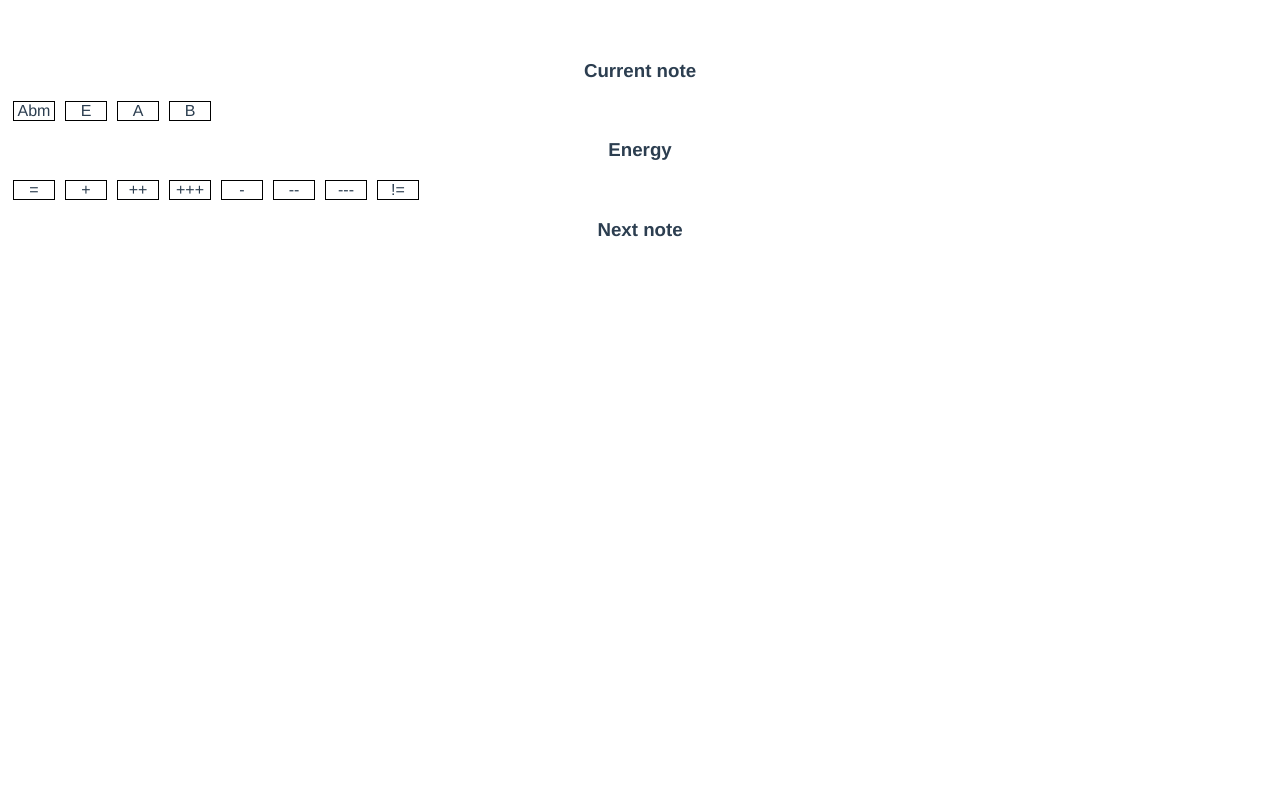
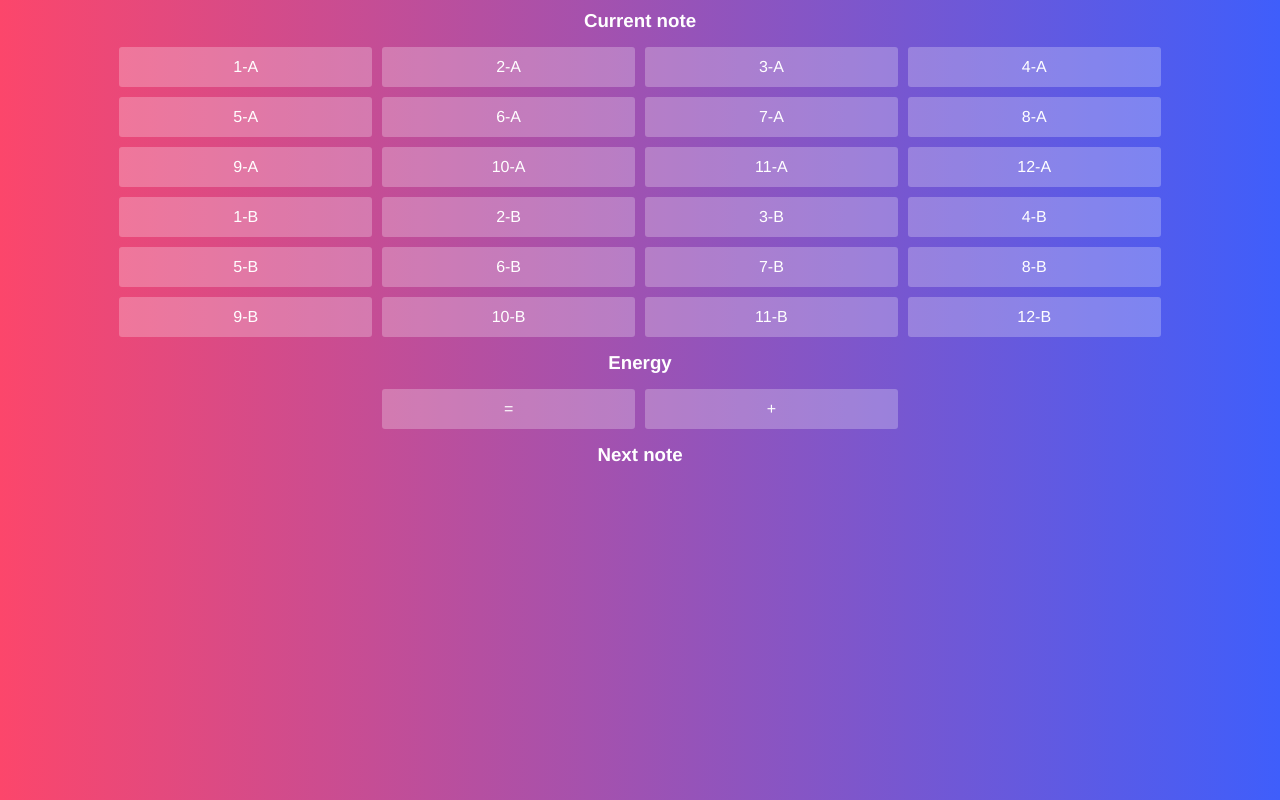
Before and after one commit to santiagotoledo91/camelot-wheel-app, a Vue app: page / in a window 1280 px wide. Built offline with nearby package versions, Linux system fonts and the light colour scheme.

Commit message:
Combinations are now handled by lambda functions instead of a table. CircleCI config added.

```diff
--- a/src/App.vue
+++ b/src/App.vue
@@ -17,12 +17,16 @@ export default {
 </script>
 
 <style lang="scss">
+
+body {
+  background: linear-gradient(90deg, #FC466B 0%, #3F5EFB 100%);
+}
+
 #app {
   font-family: Avenir, Helvetica, Arial, sans-serif;
   -webkit-font-smoothing: antialiased;
   -moz-osx-font-smoothing: grayscale;
   text-align: center;
   color: #2c3e50;
-  margin-top: 60px;
 }
 </style>
--- a/src/components/MainComponent.vue
+++ b/src/components/MainComponent.vue
@@ -6,12 +6,12 @@
         </h3>
         <div class="noteSelector__container">
           <div
-            v-for="note in notes"
-            v-bind:key="note"
-            v-on:click="selectNote(note)"
-            :class="selectedNote === note ? 'noteSelector__containerNote noteSelector__containerNote--selected' : 'noteSelector__containerNote'"
+            v-for="(note, key) in notes"
+            v-bind:key="key"
+            v-on:click="selectNote(key)"
+            :class="selectedNote === key ? 'noteSelector__containerNote noteSelector__containerNote--selected' : 'noteSelector__containerNote'"
           >
-            {{ note }}
+            {{ key }}
           </div>
         </div>
       </div>
@@ -21,7 +21,7 @@
         </h3>
         <div class="moveSelector__container">
           <div
-            v-for="move in moves"
+            v-for="(fn, move) in moves"
             v-bind:key="move"
             v-on:click="selectMove(move)"
             :class="selectedMove === move ? 'moveSelector__containerMove moveSelector__containerMove--selected' : 'moveSelector__containerMove'"
@@ -55,21 +55,68 @@ export default {
   name: 'MainComponent',
   data () {
     return {
-      notes: ['Abm', 'E', 'A', 'B'],
-      moves: ['=', '+', '++', '+++', '-', '--', '---', '!='],
       selectedNote: null,
       selectedMove: null,
-      mappings: {
-        Abm: {
-          '=': ['Abm', 'E'],
-          '+': ['B', 'Ebm'],
-          '++': ['Bm'],
-          '+++': ['Bbm', 'Am'],
-          '-': ['Dbm'],
-          '--': ['Fm'],
-          '---': ['F#m', 'Gm'],
-          '!=': ['Ab']
+      notes: {
+        '1-A': 'Abm',
+        '2-A': 'Ebm',
+        '3-A': 'Bbm',
+        '4-A': 'Fm',
+        '5-A': 'Cm',
+        '6-A': 'Gm',
+        '7-A': 'Dm',
+        '8-A': 'Am',
+        '9-A': 'Em',
+        '10-A': 'Bm',
+        '11-A': 'F#m',
+        '12-A': 'Dbm',
+        '1-B': 'B',
+        '2-B': 'F#',
+        '3-B': 'Db',
+        '4-B': 'Ab',
+        '5-B': 'Eb',
+        '6-B': 'Bb',
+        '7-B': 'F',
+        '8-B': 'C',
+        '9-B': 'G',
+        '10-B': 'D',
+        '11-B': 'A',
+        '12-B': 'E'
+      },
+      moves: {
+        '=': {
+          A: (note) => {
+            return [
+              `${note.number}-${note.letter}`,
+              `${this.addNumber(note.number, 11)}-${this.toggleLetter(note.letter)}`
+            ]
+          },
+          B: (note) => {
+            return [
+              `${note.number}-${note.letter}`,
+              `${this.addNumber(note.number, 1)}-${this.toggleLetter(note.letter)}`
+            ]
+          }
+        },
+        '+': {
+          A: (note) => {
+            return [
+              `${note.number}-${this.toggleLetter(note.letter)}`,
+              `${this.addNumber(note.number, 1)}-${note.letter}`
+            ]
+          },
+          B: (note) => {
+            return [
+              `${this.addNumber(note.number, 1)}-${note.letter}`
+            ]
+          }
         }
+        // '++': [],
+        // '+++': [],
+        // '-': [],
+        // '--': [],
+        // '---': [],
+        // '!=': []
       }
     }
   },
@@ -79,6 +126,21 @@ export default {
     },
     selectMove: function (move) {
       this.selectedMove = move
+    },
+    getNoteMetadata (note) {
+      const parts = note.split('-')
+
+      return {
+        number: parts[0],
+        letter: parts[1]
+      }
+    },
+    addNumber (start, steps) {
+      const position = parseInt(start) + steps
+      return position <= 12 ? position : position - 12
+    },
+    toggleLetter (letter) {
+      return letter === 'A' ? 'B' : 'A'
     }
   },
   computed: {
@@ -87,7 +149,9 @@ export default {
         return []
       }
 
-      return this.mappings[this.selectedNote][this.selectedMove] || []
+      const noteMetadata = this.getNoteMetadata(this.selectedNote)
+
+      return this.moves[this.selectedMove][noteMetadata.letter](this.getNoteMetadata(this.selectedNote))
     }
   }
 }
@@ -95,70 +159,39 @@ export default {
 
 <style scoped lang="scss">
 
-.noteSelector {
+.noteSelector, .moveSelector, .results {
 
   &__title {
-
+    margin: 10px 0;
+    color: white;
   }
 
   &__container {
     display: flex;
     margin: 10px 0;
+    flex-wrap: wrap;
+    justify-content: center;
 
-    &Note {
+    &Note, &Move, &Result {
       cursor: pointer;
-      width: 40px;
-      margin: 0 5px 0 5px;
-      display: inline;
-      border: 1px solid black;
+      width: 20%;
+      height: 40px;
+      margin: 5px;
+      display: flex;
+      justify-content: center;
+      align-items: center;
       text-align: center;
+      border-radius: 3px;
+      background: rgba(255, 255, 255, 0.25);
+      border-color: transparent;
+      color: #FFFFFF;
 
       &--selected {
-        background: red;
-      }
-    }
-  }
-
-}
-
-.moveSelector {
-
-  &__title {
-
-  }
-
-  &__container {
-    display: flex;
-
-    &Move {
-      width: 40px;
-      margin: 0 5px 0 5px;
-      display: inline;
-      border: 1px solid black;
-      text-align: center;
-
-      &--selected {
-        background: red;
+        background: rgba(255, 255, 255, 0.75);
+        color: #2c3e50;
+        font-weight: bold;
       }
     }
   }
 }
-
-.results {
-  &__title {
-
-  }
-
-  &__container {
-    display: flex;
-
-    &Result {
-      width: 40px;
-      margin: 0 5px 0 5px;
-      display: inline;
-      border: 1px solid black;
-      text-align: center;
-    }
-  }
-}
 </style>
```
Also changed, not shown: .circleci/config.yml (added).
